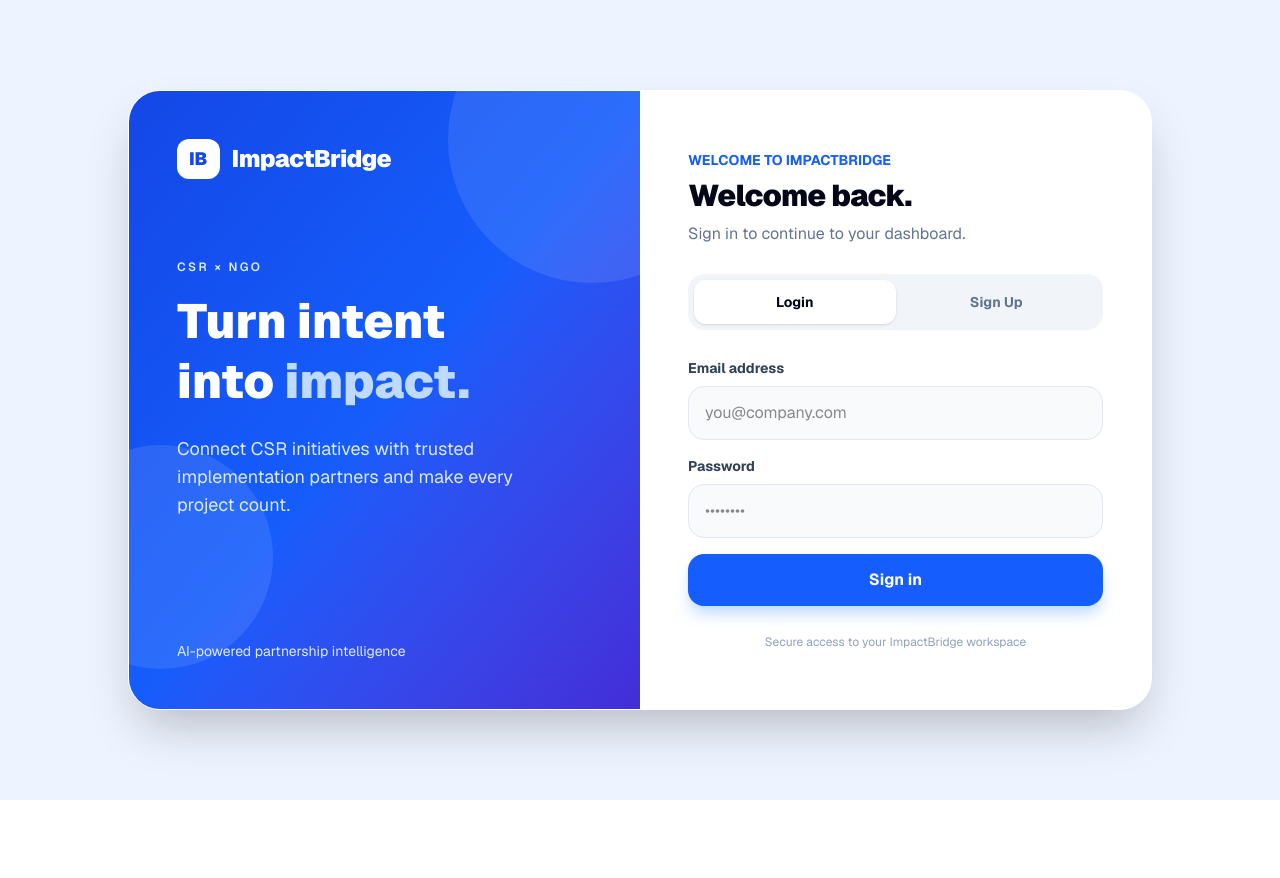
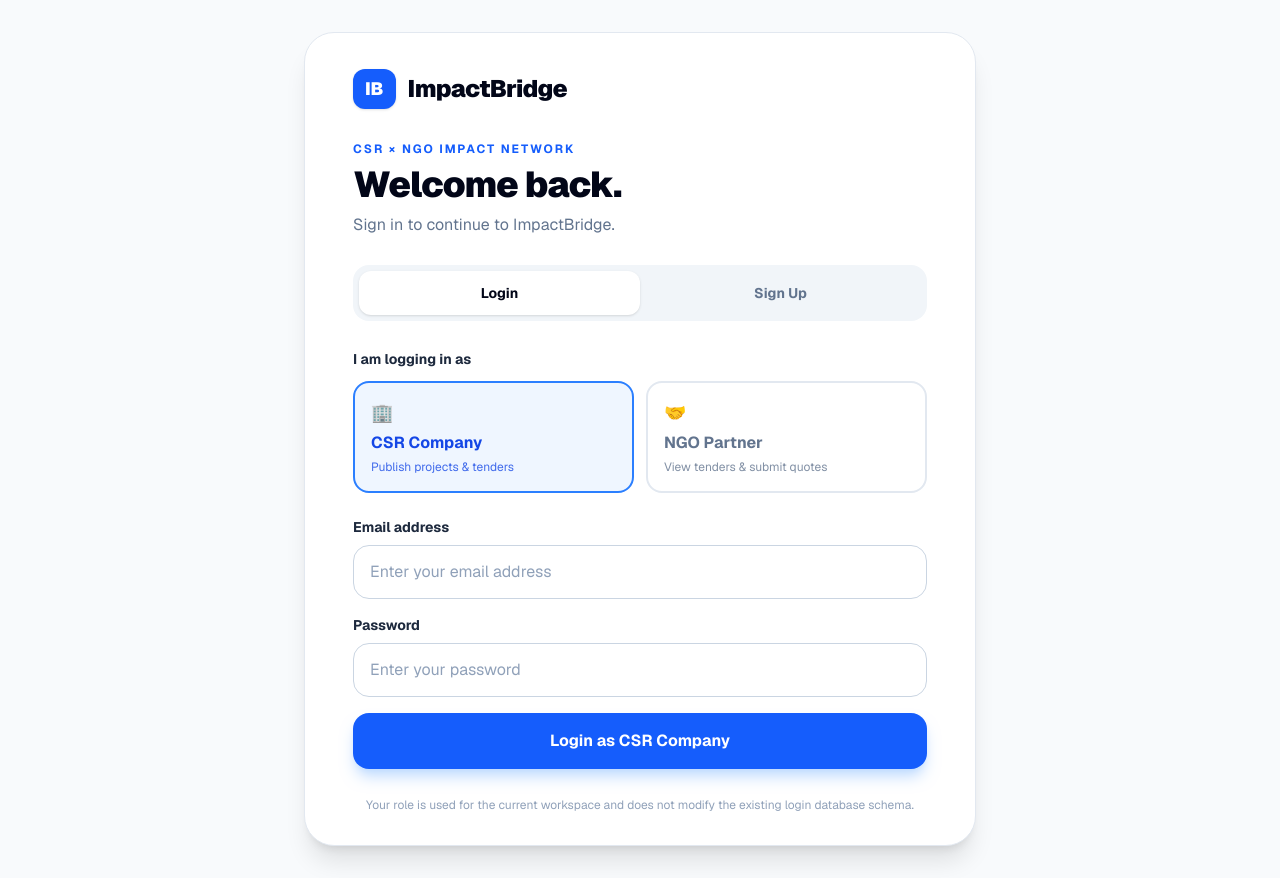
Before and after one commit to Karanramesh2008/Impact_Bridge, a Next.js app: page /auth in a window 1280 px wide. Before the commit the page ends 800 px from the top, so only its background shows below. Built offline with nearby package versions, Linux system fonts and the light colour scheme.

Commit message:
feat: add CSR and NGO role flow to auth UI

```diff
--- a/app/auth/page.tsx
+++ b/app/auth/page.tsx
@@ -4,10 +4,12 @@ import { FormEvent, useState } from 'react';
 import { useRouter } from 'next/navigation';
 
 type Mode = 'login' | 'signup';
+type Role = 'CSR' | 'NGO';
 
 export default function AuthPage() {
   const router = useRouter();
   const [mode, setMode] = useState<Mode>('login');
+  const [role, setRole] = useState<Role>('CSR');
   const [name, setName] = useState('');
   const [email, setEmail] = useState('');
   const [password, setPassword] = useState('');
@@ -15,48 +17,97 @@ export default function AuthPage() {
   const [error, setError] = useState('');
   const [loading, setLoading] = useState(false);
 
+  const changeMode = (nextMode: Mode) => {
+    setMode(nextMode);
+    setError('');
+    setPassword('');
+    setConfirmPassword('');
+  };
+
   const handleSubmit = async (event: FormEvent<HTMLFormElement>) => {
     event.preventDefault();
     setError('');
-    if (mode === 'signup' && password !== confirmPassword) { setError('Passwords do not match.'); return; }
+
+    if (mode === 'signup' && password !== confirmPassword) {
+      setError('Passwords do not match.');
+      return;
+    }
+
     setLoading(true);
     try {
-      const response = await fetch('/api/auth', { method: 'POST', headers: { 'Content-Type': 'application/json' }, body: JSON.stringify({ mode, name, email, password }) });
+      const response = await fetch('/api/auth', {
+        method: 'POST',
+        headers: { 'Content-Type': 'application/json' },
+        body: JSON.stringify({ mode, name, email, password }),
+      });
       const data = await response.json();
+
       if (!response.ok) throw new Error(data.detail || 'Authentication failed.');
+
       localStorage.setItem('impactbridge_authenticated', 'true');
       localStorage.setItem('impactbridge_user_email', data.user.email);
       localStorage.setItem('impactbridge_user_name', data.user.name);
+      localStorage.setItem('impactbridge_user_role', role);
       localStorage.removeItem('impactbridge_auth_token');
-      router.replace('/');
-    } catch (err) { setError(err instanceof Error ? err.message : 'Authentication failed.'); }
-    finally { setLoading(false); }
+
+      // NGO partners go directly to the tender/quotation workspace.
+      router.replace(role === 'NGO' ? '/tenders' : '/');
+    } catch (err) {
+      setError(err instanceof Error ? err.message : 'Authentication failed.');
+    } finally {
+      setLoading(false);
+    }
   };
 
   return (
-    <main className="min-h-screen bg-[#eef4ff] flex items-center justify-center px-5 py-8 font-sans">
-      <div className="w-full max-w-5xl min-h-[620px] bg-white rounded-[32px] overflow-hidden shadow-2xl grid md:grid-cols-2 border border-white">
-        <section className="hidden md:flex bg-gradient-to-br from-blue-700 via-blue-600 to-indigo-700 text-white p-12 flex-col justify-between relative overflow-hidden">
-          <div className="absolute -right-24 -top-24 w-72 h-72 rounded-full bg-white/10" />
-          <div className="absolute -left-20 bottom-10 w-56 h-56 rounded-full bg-white/10" />
-          <div className="relative z-10"><div className="flex items-center gap-3"><div className="bg-white text-blue-700 font-black px-3 py-1.5 rounded-xl text-lg">IB</div><span className="text-2xl font-black tracking-tight">ImpactBridge</span></div><div className="mt-20"><p className="text-blue-100 font-semibold uppercase tracking-[0.2em] text-xs">CSR × NGO</p><h2 className="text-5xl font-black leading-tight mt-4">Turn intent<br/>into <span className="text-blue-200">impact.</span></h2><p className="text-blue-100 mt-6 text-lg leading-7 max-w-sm">Connect CSR initiatives with trusted implementation partners and make every project count.</p></div></div>
-          <div className="relative z-10 text-sm text-blue-100">AI-powered partnership intelligence</div>
-        </section>
+    <main className="min-h-screen bg-slate-50 flex items-center justify-center px-4 py-8 font-sans">
+      <div className="w-full max-w-2xl bg-white rounded-[30px] shadow-xl border border-slate-200 overflow-hidden">
+        <div className="px-7 sm:px-12 pt-9 pb-8">
+          <div className="flex items-center gap-3 mb-8">
+            <div className="bg-blue-600 text-white font-black px-3 py-1.5 rounded-xl text-lg shadow-sm">IB</div>
+            <span className="text-2xl font-black tracking-tight text-slate-950">ImpactBridge</span>
+          </div>
 
-        <section className="p-7 sm:p-10 md:p-12 flex flex-col justify-center">
-          <div className="md:hidden flex items-center gap-3 mb-8"><div className="bg-blue-600 text-white font-black px-3 py-1.5 rounded-xl">IB</div><span className="text-xl font-black text-slate-900">ImpactBridge</span></div>
-          <div className="mb-7"><p className="text-blue-600 font-bold text-sm mb-2">WELCOME TO IMPACTBRIDGE</p><h1 className="text-3xl font-black text-slate-950 tracking-tight">{mode === 'login' ? 'Welcome back.' : 'Create your account.'}</h1><p className="text-slate-500 mt-2">{mode === 'login' ? 'Sign in to continue to your dashboard.' : 'Join the CSR-NGO impact network.'}</p></div>
-          <div className="grid grid-cols-2 bg-slate-100 rounded-2xl p-1.5 mb-7"><button type="button" onClick={() => {setMode('login');setError('');}} className={`py-3 rounded-xl text-sm font-bold transition ${mode==='login'?'bg-white text-slate-950 shadow':'text-slate-500'}`}>Login</button><button type="button" onClick={() => {setMode('signup');setError('');}} className={`py-3 rounded-xl text-sm font-bold transition ${mode==='signup'?'bg-white text-slate-950 shadow':'text-slate-500'}`}>Sign Up</button></div>
+          <div className="mb-7">
+            <p className="text-blue-600 font-bold text-xs tracking-[0.16em] mb-2">CSR × NGO IMPACT NETWORK</p>
+            <h1 className="text-3xl sm:text-4xl font-black text-slate-950 tracking-tight">
+              {mode === 'login' ? 'Welcome back.' : 'Create your account.'}
+            </h1>
+            <p className="text-slate-500 mt-2">
+              {mode === 'login' ? 'Sign in to continue to ImpactBridge.' : 'Choose your role and join the impact network.'}
+            </p>
+          </div>
+
+          <div className="grid grid-cols-2 bg-slate-100 rounded-2xl p-1.5 mb-7">
+            <button type="button" onClick={() => changeMode('login')} className={`py-3 rounded-xl text-sm font-bold transition ${mode === 'login' ? 'bg-white text-slate-950 shadow-sm' : 'text-slate-500 hover:text-slate-800'}`}>Login</button>
+            <button type="button" onClick={() => changeMode('signup')} className={`py-3 rounded-xl text-sm font-bold transition ${mode === 'signup' ? 'bg-white text-slate-950 shadow-sm' : 'text-slate-500 hover:text-slate-800'}`}>Sign Up</button>
+          </div>
+
+          <div className="mb-6">
+            <p className="text-sm font-bold text-slate-800 mb-3">{mode === 'login' ? 'I am logging in as' : 'I am signing up as'}</p>
+            <div className="grid grid-cols-2 gap-3">
+              <button type="button" onClick={() => setRole('CSR')} className={`rounded-2xl border-2 p-4 text-left transition ${role === 'CSR' ? 'border-blue-500 bg-blue-50 text-blue-700' : 'border-slate-200 bg-white text-slate-500 hover:border-slate-300'}`}>
+                <span className="text-lg">🏢</span><span className="block font-bold mt-1">CSR Company</span><span className="block text-xs mt-1 opacity-80">Publish projects & tenders</span>
+              </button>
+              <button type="button" onClick={() => setRole('NGO')} className={`rounded-2xl border-2 p-4 text-left transition ${role === 'NGO' ? 'border-blue-500 bg-blue-50 text-blue-700' : 'border-slate-200 bg-white text-slate-500 hover:border-slate-300'}`}>
+                <span className="text-lg">🤝</span><span className="block font-bold mt-1">NGO Partner</span><span className="block text-xs mt-1 opacity-80">View tenders & submit quotes</span>
+              </button>
+            </div>
+          </div>
+
+          {role === 'NGO' && <div className="mb-5 rounded-2xl bg-blue-50 border border-blue-100 px-4 py-3 text-sm text-blue-800"><strong>NGO Partner flow:</strong> After login, you will see tenders invited to your email and can submit your price, delivery timeline, and proposal.</div>}
+
           <form onSubmit={handleSubmit} className="space-y-4">
-            {mode==='signup' && <div><label htmlFor="name" className="block text-sm font-bold text-slate-700 mb-2">Full name</label><input id="name" type="text" value={name} onChange={e=>setName(e.target.value)} className="w-full bg-slate-50 border border-slate-200 rounded-2xl px-4 py-3.5 outline-none focus:border-blue-500 focus:ring-4 focus:ring-blue-100 transition" placeholder="Your name" required /></div>}
-            <div><label htmlFor="email" className="block text-sm font-bold text-slate-700 mb-2">Email address</label><input id="email" type="email" value={email} onChange={e=>setEmail(e.target.value)} className="w-full bg-slate-50 border border-slate-200 rounded-2xl px-4 py-3.5 outline-none focus:border-blue-500 focus:ring-4 focus:ring-blue-100 transition" placeholder="you@company.com" required /></div>
-            <div><label htmlFor="password" className="block text-sm font-bold text-slate-700 mb-2">Password</label><input id="password" type="password" value={password} onChange={e=>setPassword(e.target.value)} className="w-full bg-slate-50 border border-slate-200 rounded-2xl px-4 py-3.5 outline-none focus:border-blue-500 focus:ring-4 focus:ring-blue-100 transition" placeholder="••••••••" minLength={6} required /></div>
-            {mode==='signup' && <div><label htmlFor="confirmPassword" className="block text-sm font-bold text-slate-700 mb-2">Confirm password</label><input id="confirmPassword" type="password" value={confirmPassword} onChange={e=>setConfirmPassword(e.target.value)} className="w-full bg-slate-50 border border-slate-200 rounded-2xl px-4 py-3.5 outline-none focus:border-blue-500 focus:ring-4 focus:ring-blue-100 transition" placeholder="••••••••" minLength={6} required /></div>}
-            {error && <p className="text-sm text-red-600 bg-red-50 border border-red-100 rounded-2xl px-4 py-3">{error}</p>}
-            <button type="submit" disabled={loading} className="w-full bg-blue-600 hover:bg-blue-700 disabled:opacity-60 text-white font-bold py-3.5 rounded-2xl shadow-lg shadow-blue-200 transition-all active:scale-[0.99]">{loading?'Please wait...':mode==='login'?'Sign in':'Create account'}</button>
+            {mode === 'signup' && <div><label htmlFor="name" className="block text-sm font-bold text-slate-800 mb-2">Full name</label><input id="name" type="text" value={name} onChange={e => setName(e.target.value)} className="w-full bg-white text-slate-950 placeholder:text-slate-400 border border-slate-300 rounded-2xl px-4 py-3.5 outline-none focus:border-blue-500 focus:ring-4 focus:ring-blue-100 transition" placeholder="Enter your full name" required /></div>}
+            <div><label htmlFor="email" className="block text-sm font-bold text-slate-800 mb-2">Email address</label><input id="email" type="email" value={email} onChange={e => setEmail(e.target.value)} className="w-full bg-white text-slate-950 placeholder:text-slate-400 border border-slate-300 rounded-2xl px-4 py-3.5 outline-none focus:border-blue-500 focus:ring-4 focus:ring-blue-100 transition" placeholder="Enter your email address" required /></div>
+            <div><label htmlFor="password" className="block text-sm font-bold text-slate-800 mb-2">Password</label><input id="password" type="password" value={password} onChange={e => setPassword(e.target.value)} className="w-full bg-white text-slate-950 placeholder:text-slate-400 border border-slate-300 rounded-2xl px-4 py-3.5 outline-none focus:border-blue-500 focus:ring-4 focus:ring-blue-100 transition" placeholder="Enter your password" minLength={6} required /></div>
+            {mode === 'signup' && <div><label htmlFor="confirmPassword" className="block text-sm font-bold text-slate-800 mb-2">Confirm password</label><input id="confirmPassword" type="password" value={confirmPassword} onChange={e => setConfirmPassword(e.target.value)} className="w-full bg-white text-slate-950 placeholder:text-slate-400 border border-slate-300 rounded-2xl px-4 py-3.5 outline-none focus:border-blue-500 focus:ring-4 focus:ring-blue-100 transition" placeholder="Confirm your password" minLength={6} required /></div>}
+            {error && <p className="text-sm text-red-700 bg-red-50 border border-red-200 rounded-2xl px-4 py-3">{error}</p>}
+            <button type="submit" disabled={loading} className="w-full bg-blue-600 hover:bg-blue-700 disabled:opacity-60 text-white font-bold py-4 rounded-2xl shadow-lg shadow-blue-200 transition-all active:scale-[0.99]">{loading ? 'Please wait...' : mode === 'login' ? `Login as ${role === 'NGO' ? 'NGO Partner' : 'CSR Company'}` : `Create ${role === 'NGO' ? 'NGO Partner' : 'CSR'} account`}</button>
           </form>
-          <p className="text-center text-xs text-slate-400 mt-7">Secure access to your ImpactBridge workspace</p>
-        </section>
+
+          <p className="text-center text-xs text-slate-400 mt-7">Your role is used for the current workspace and does not modify the existing login database schema.</p>
+        </div>
       </div>
     </main>
   );
```
